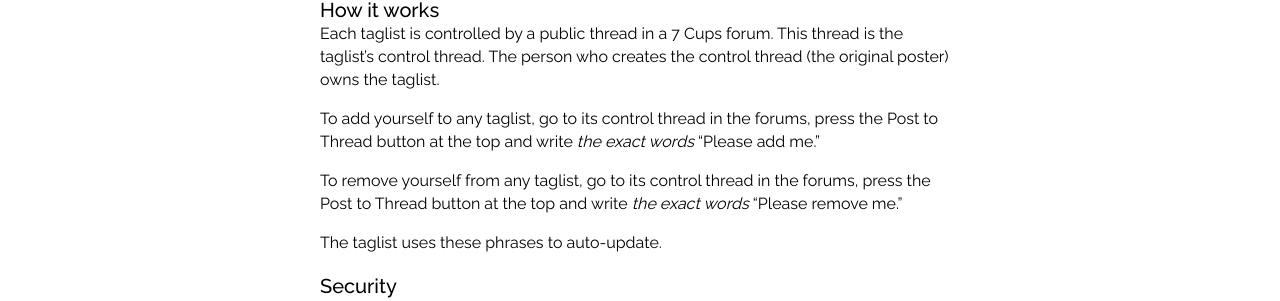
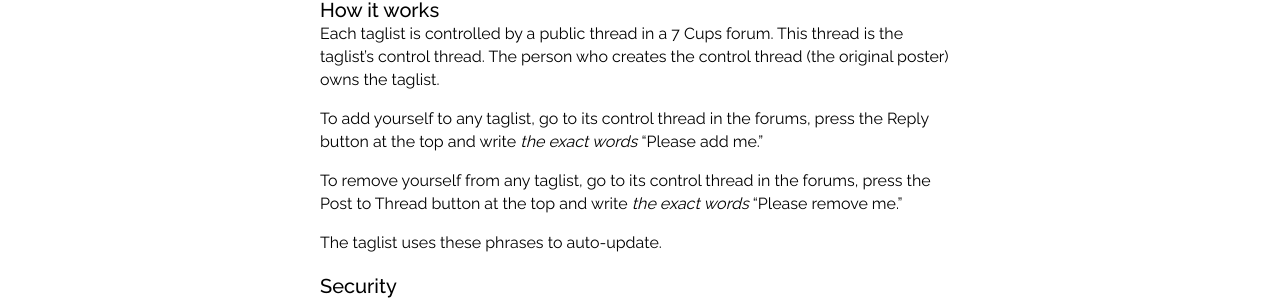
Before and after one commit to RarelyCharlie/rarelycharlie.github.io, a Jekyll site: the page built from _howto/taglist.md, in a window 1280 px wide and 900 px high. Shown: the part 304-605 px from the top of the window. Built offline with Jekyll 4.4.1, drawn with Linux system fonts in a browser that asks for light colours.

Commit message:
taglist again

```diff
--- a/_howto/taglist.md
+++ b/_howto/taglist.md
@@ -17,7 +17,7 @@ To create a new taglist using this service, click here: [Create Taglist](/taglis
 
 Each taglist is controlled by a public thread in a 7 Cups forum. This thread is the taglist's control thread. The person who creates the control thread (the original poster) owns the taglist.
 
-To add yourself to any taglist, go to its control thread in the forums, press the Post to Thread button at the top and write *the exact words* "Please add me."
+To add yourself to any taglist, go to its control thread in the forums, press the Reply button at the top and write *the exact words* "Please add me."
 
 To remove yourself from any taglist, go to its control thread in the forums, press the Post to Thread button at the top and write *the exact words* "Please remove me."
 
```
